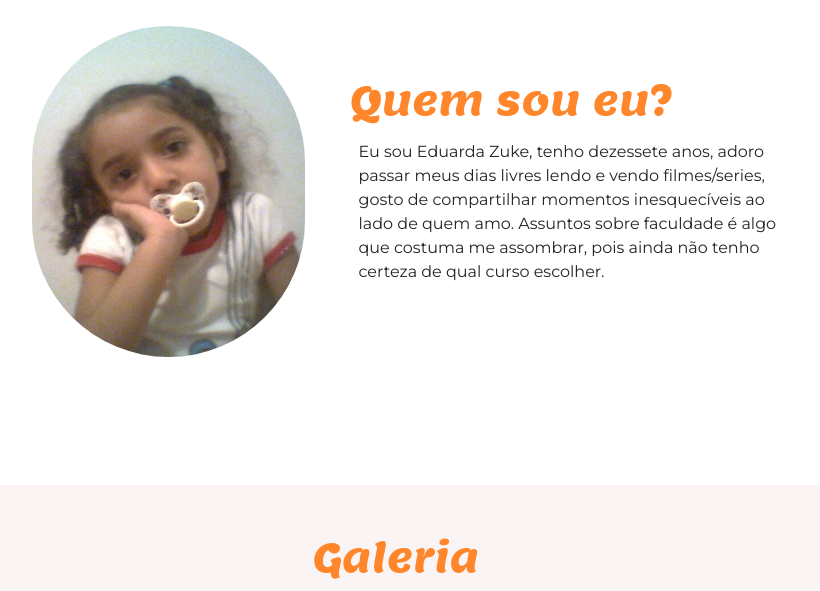
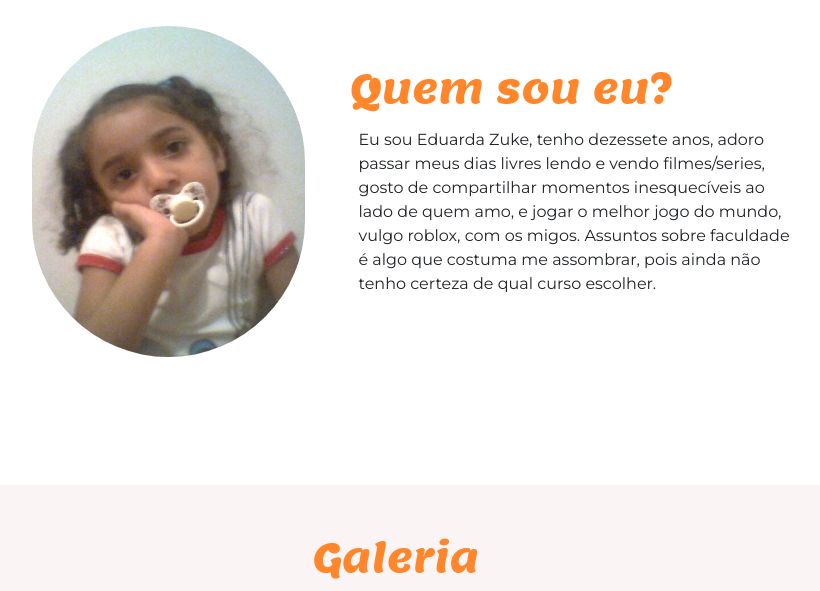
Before and after one commit to dudazuke/tropicalia, a plain HTML site: page index.html in a window 1280 px wide. Shown: the part 1020-1611 px from the top of the page, without its empty margins (244-1064 px from the left). Drawn offline with nearby package versions, Linux system fonts and the light colour scheme.

Commit message:
Update index.html

```diff
--- a/index.html
+++ b/index.html
@@ -60,7 +60,7 @@
                     <h2>Quem sou eu?</h2>
                     <p class="p-2">Eu sou Eduarda Zuke, tenho dezessete anos,
                         adoro passar meus dias livres lendo e vendo filmes/series,
-                        gosto de compartilhar momentos inesquecíveis ao lado de quem amo.
+                        gosto de compartilhar momentos inesquecíveis ao lado de quem amo, e jogar o melhor jogo do mundo, vulgo roblox, com os migos.
                           Assuntos sobre faculdade é algo que costuma me assombrar,
                         pois ainda não tenho certeza de qual curso escolher.  </p>
                 </div>
```
